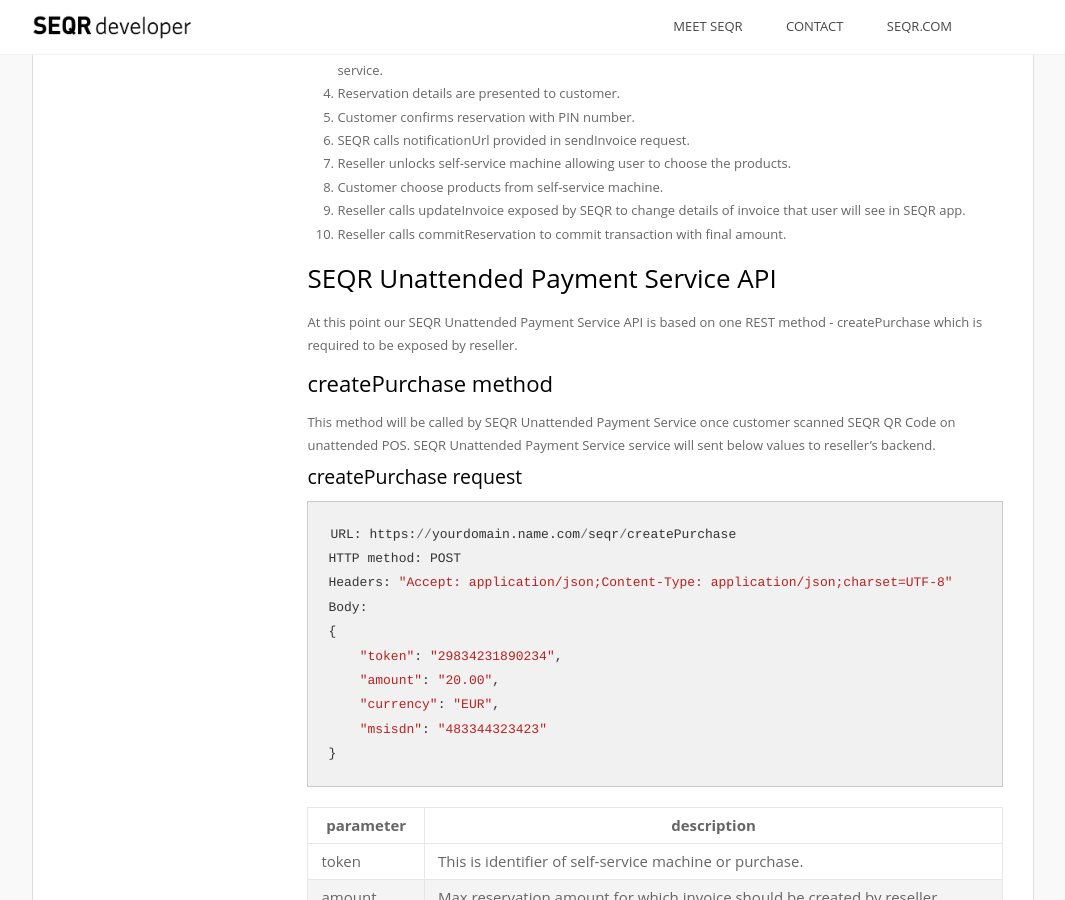
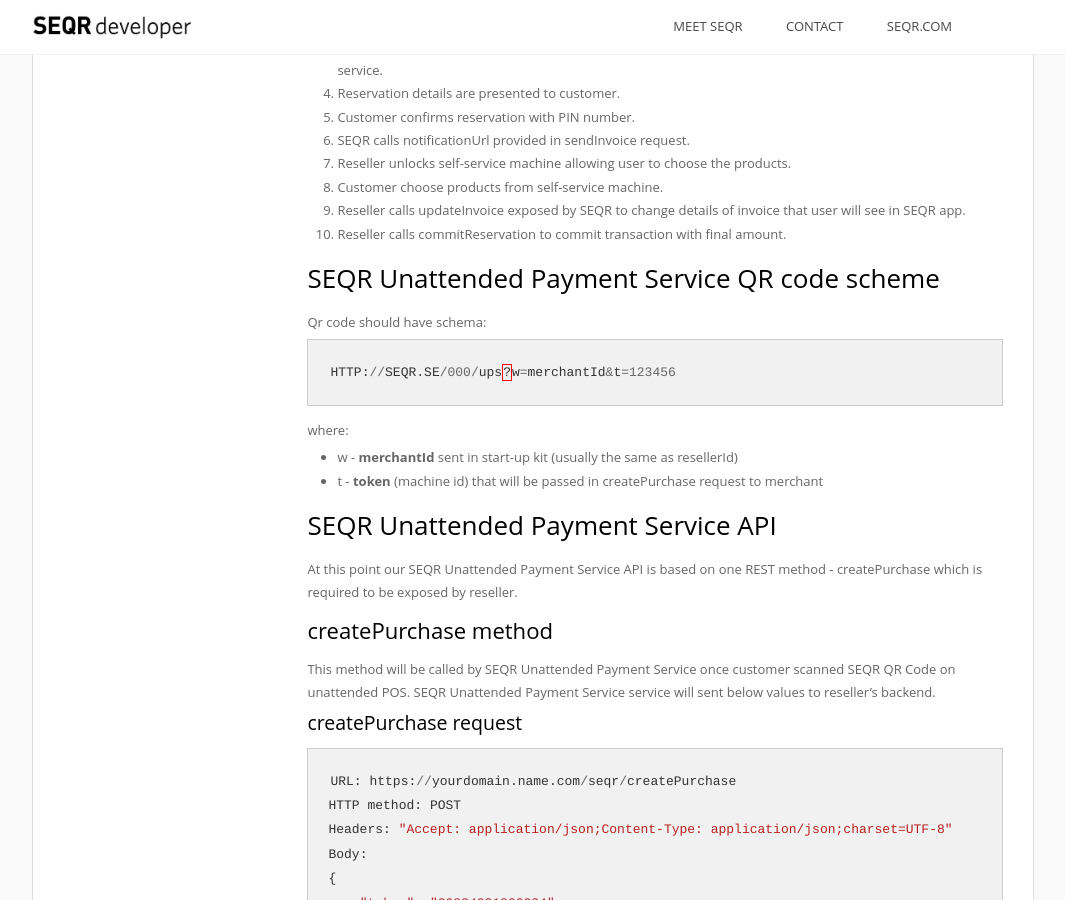
Before and after one commit to SeamlessDistribution/SeamlessDistribution.github.io, a Jekyll site: the page built from merchant/ups/index.md, in a window 1280 px wide and 900 px high, scrolled down 1708 px. Shown: the whole window, without its empty margins (138-1203 px from the left). Built offline with Jekyll 4.4.1, drawn with Linux system fonts in a browser that asks for light colours.

Commit message:
qr code scheme

```diff
--- a/merchant/ups/index.md
+++ b/merchant/ups/index.md
@@ -48,6 +48,17 @@
 8. Customer choose products from self-service machine.
 9. Reseller calls updateInvoice exposed by SEQR to change details of invoice that user will see in SEQR app.
 10. Reseller calls commitReservation to commit transaction with final amount.
+
+# SEQR Unattended Payment Service QR code scheme
+
+Qr code should have schema:
+
+{% highlight python %}
+HTTP://SEQR.SE/000/ups?w=merchantId&t=123456
+{% endhighlight %}
+where:
+* w - <b>merchantId</b> sent in start-up kit (usually the same as resellerId)
+* t - <b>token</b> (machine id) that will be passed in createPurchase request to merchant
 
 # SEQR Unattended Payment Service API
 
```
